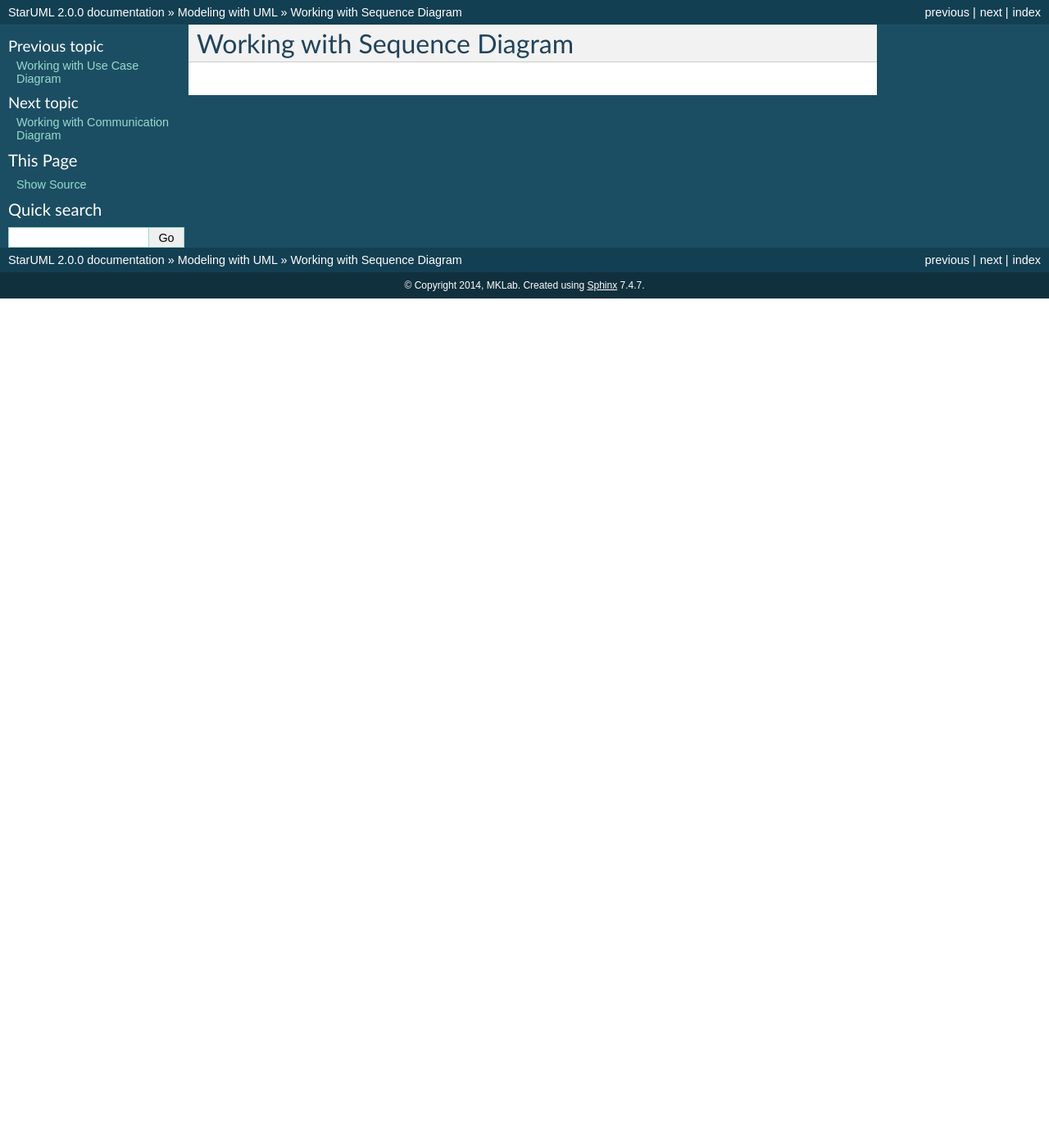
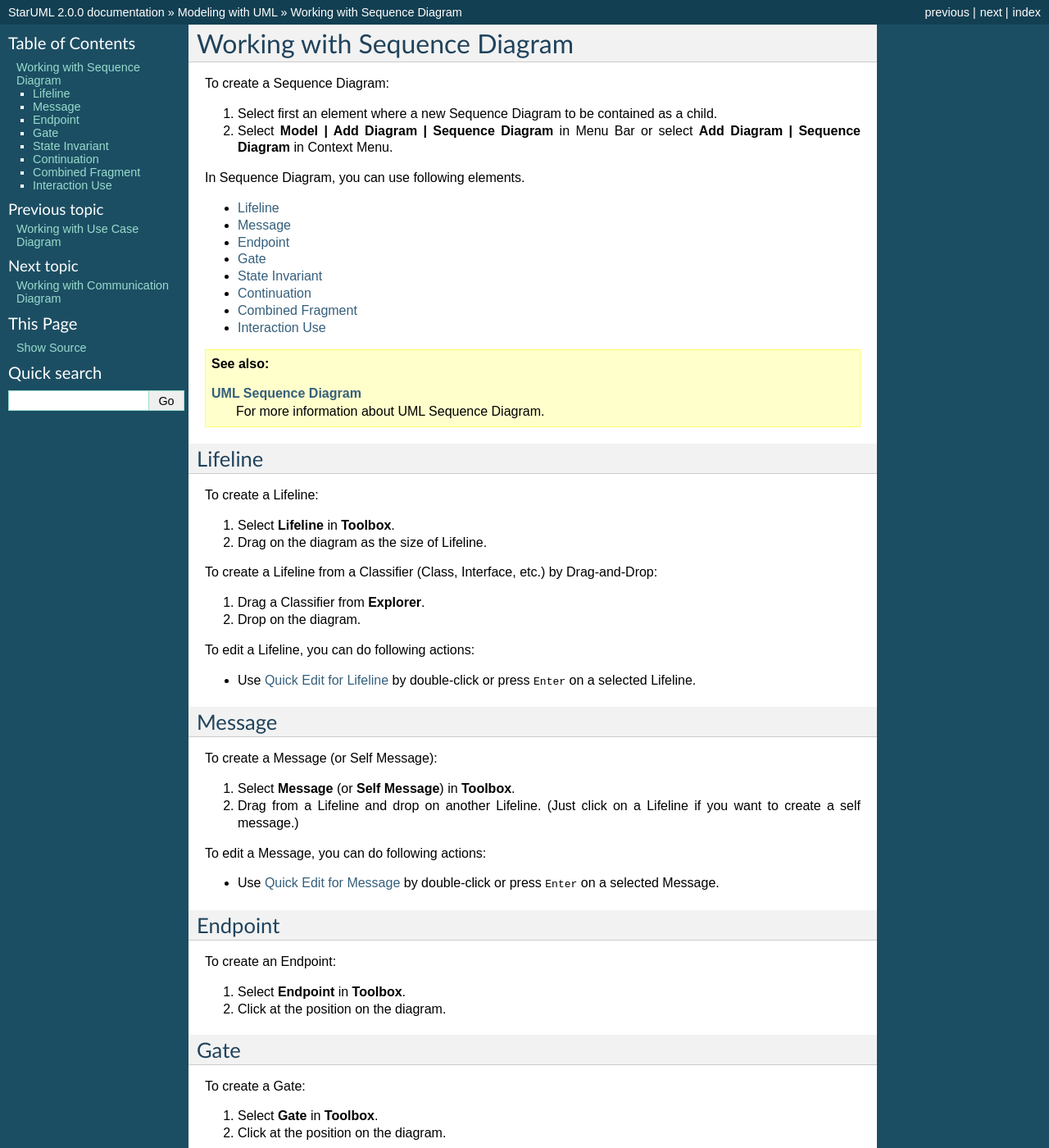
Before and after one commit to niklauslee/staruml-docs, a Sphinx documentation site: the page built from docs/source/modeling-with-uml/working-with-sequence-diagram.rst, in a window 1280 px wide and 1400 px high. Shown: the whole window at 82% size. Built offline with Sphinx 7.4.7, drawn with Linux system fonts in a browser that asks for light colours; some of the changed text lies outside the part shown.

Commit message:
sequence and communication diagram

```diff
--- a/docs/source/modeling-with-uml/working-with-sequence-diagram.rst
+++ b/docs/source/modeling-with-uml/working-with-sequence-diagram.rst
@@ -3,3 +3,129 @@
 =============================
 Working with Sequence Diagram
 =============================
+
+
+To create a Sequence Diagram:
+
+1. Select first an element where a new Sequence Diagram to be contained as a child.
+2. Select **Model | Add Diagram | Sequence Diagram** in Menu Bar or select **Add Diagram | Sequence Diagram** in Context Menu.
+
+In Sequence Diagram, you can use following elements.
+
+* :ref:`uml-lifeline`
+* :ref:`uml-message`
+* :ref:`uml-endpoint`
+* :ref:`uml-gate`
+* :ref:`uml-state-invariant`
+* :ref:`uml-continuation`
+* :ref:`uml-combined-fragment`
+* :ref:`uml-interaction-use`
+
+.. seealso::
+    `UML Sequence Diagram <http://www.uml-diagrams.org/sequence-diagrams.html>`_
+        For more information about UML Sequence Diagram.
+
+
+.. _uml-lifeline:
+
+Lifeline
+========
+
+To create a Lifeline:
+
+1. Select **Lifeline** in **Toolbox**.
+2. Drag on the diagram as the size of Lifeline.
+
+To create a Lifeline from a Classifier (Class, Interface, etc.) by Drag-and-Drop:
+
+1. Drag a Classifier from **Explorer**.
+2. Drop on the diagram.
+
+To edit a Lifeline, you can do following actions:
+
+* Use :ref:`quick-edit-lifeline` by double-click or press :kbd:`Enter` on a selected Lifeline.
+
+
+.. _uml-message:
+
+Message
+=======
+
+To create a Message (or Self Message):
+
+1. Select **Message** (or **Self Message**) in **Toolbox**.
+2. Drag from a Lifeline and drop on another Lifeline. (Just click on a Lifeline if you want to create a self message.)
+
+To edit a Message, you can do following actions:
+
+* Use :ref:`quick-edit-message` by double-click or press :kbd:`Enter` on a selected Message.
+
+
+.. _uml-endpoint:
+
+Endpoint
+========
+
+To create an Endpoint:
+
+1. Select **Endpoint** in **Toolbox**.
+2. Click at the position on the diagram.
+
+
+.. _uml-gate:
+
+Gate
+====
+
+To create a Gate:
+
+1. Select **Gate** in **Toolbox**.
+2. Click at the position on the diagram.
+
+
+.. _uml-state-invariant:
+
+State Invariant
+===============
+
+To create a State Invariant:
+
+1. Select **State Invariant** in **Toolbox**.
+2. Click on a Lifeline where the State Invariant to be attached.
+
+
+.. _uml-continuation:
+
+Continuation
+============
+
+To create a Continuation:
+
+1. Select **Continuation** in **Toolbox**.
+2. Drag on the diagram as the size of Continuation.
+
+
+.. _uml-combined-fragment:
+
+Combined Fragment
+=================
+
+To create a Combined Fragment:
+
+1. Select **Combined Fragment** in **Toolbox**.
+2. Drag on the diagram as the size of Combined Fragment.
+
+To edit a Combined Fragment, you can do following actions:
+
+* Use :ref:`quick-edit-combined-fragment` by double-click or press :kbd:`Enter` on a selected Combined Fragment.
+
+
+.. _uml-interaction-use:
+
+Interaction Use
+===============
+
+To create a Interaction Use:
+
+1. Select **Interaction Use** in **Toolbox**.
+2. Drag on the diagram as the size of Interaction Use.
```
Also changed, not shown: docs/source/modeling-with-uml/working-with-communication-diagram.rst (+56 -0 lines), docs/source/reference/quick-edits.rst (+43 -0 lines).
